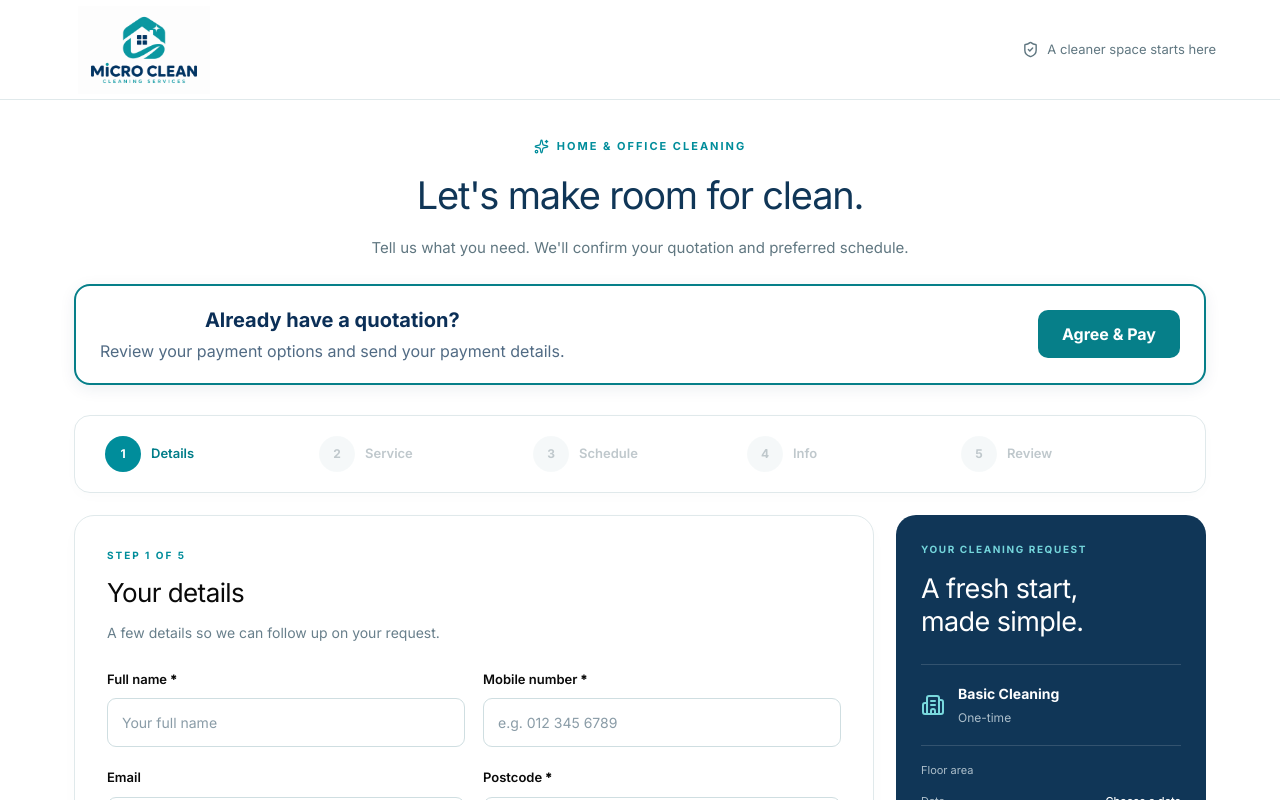
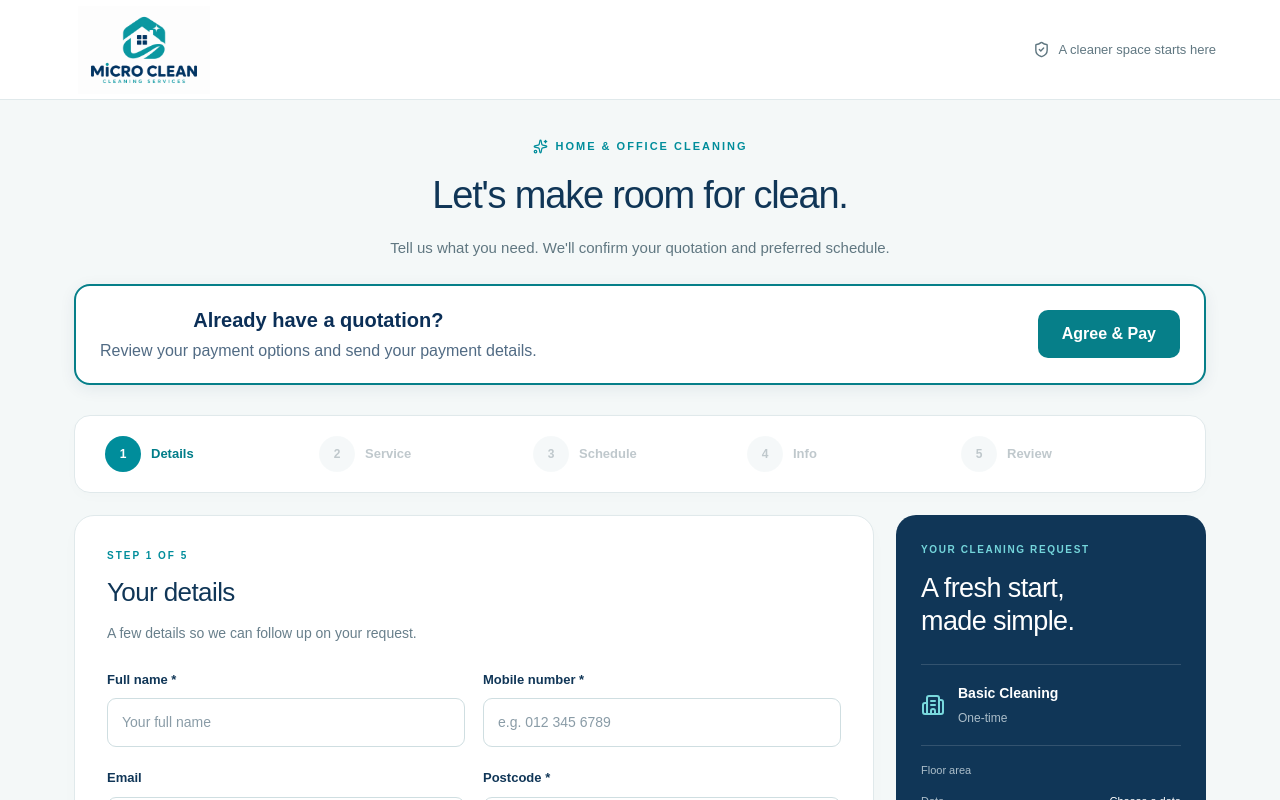
Before and after one commit to Wajid-DebugTech/Micro-Clean-Booking-App, a Next.js app in the folder micro-clean/: page / in a window 1280 px wide. Shown: the top 800 px of the page. Built offline with nearby package versions, Linux system fonts and the light colour scheme.

Commit message:
fixed root and body stylings that got automatically changed when installing `shadcn radio group` for step 2

```diff
--- a/micro-clean/src/app/globals.css
+++ b/micro-clean/src/app/globals.css
@@ -5,40 +5,32 @@
 @custom-variant dark (&:is(.dark *));
 
 :root {
-  --popover: oklch(1 0 0);
-  --popover-foreground: oklch(0.145 0 0);
-  --secondary: oklch(0.97 0 0);
-  --secondary-foreground: oklch(0.205 0 0);
-  --muted: oklch(0.97 0 0);
-  --accent: oklch(0.97 0 0);
-  --accent-foreground: oklch(0.205 0 0);
-  --destructive: oklch(0.577 0.245 27.325);
+  --popover: #fff;
+  --popover-foreground: #171717;
+  --secondary: #f5f5f5;
+  --secondary-foreground: #171717;
+  --muted: #f5f5f5;
+  --accent: #f5f5f5;
+  --accent-foreground: #171717;
+  --destructive: #e7000b;
   --radius: 0.625rem;
 
-  /* MICRO CLEAN theme */
-  --primary: oklch(0.205 0 0);
-  --primary-foreground: oklch(0.985 0 0);
-  --ring: oklch(0.708 0 0);
-  --border: oklch(0.922 0 0);
-  --input: oklch(0.922 0 0);
-  --card: oklch(1 0 0);
-  --card-foreground: oklch(0.145 0 0);
-  --muted-foreground: oklch(0.556 0 0);
-  --background: oklch(1 0 0);
-  --foreground: oklch(0.145 0 0);
-  --chart-1: oklch(0.87 0 0);
-  --chart-2: oklch(0.556 0 0);
-  --chart-3: oklch(0.439 0 0);
-  --chart-4: oklch(0.371 0 0);
-  --chart-5: oklch(0.269 0 0);
-  --sidebar: oklch(0.985 0 0);
-  --sidebar-foreground: oklch(0.145 0 0);
-  --sidebar-primary: oklch(0.205 0 0);
-  --sidebar-primary-foreground: oklch(0.985 0 0);
-  --sidebar-accent: oklch(0.97 0 0);
-  --sidebar-accent-foreground: oklch(0.205 0 0);
-  --sidebar-border: oklch(0.922 0 0);
-  --sidebar-ring: oklch(0.708 0 0);
+  --background: #f4f8f8;
+  --foreground: #103657;
+  --primary: #008d9b;
+  --primary-foreground: #fff;
+  --ring: #009baa;
+  --border: #d9e6e8;
+  --input: #cbdadd;
+  --card: #fff;
+  --card-foreground: #103657;
+  --muted-foreground: #637b88;
+}
+
+body {
+  background: var(--background);
+  color: var(--foreground);
+  font-family: Arial, Helvetica, sans-serif;
 }
 
 .brand img {
```
